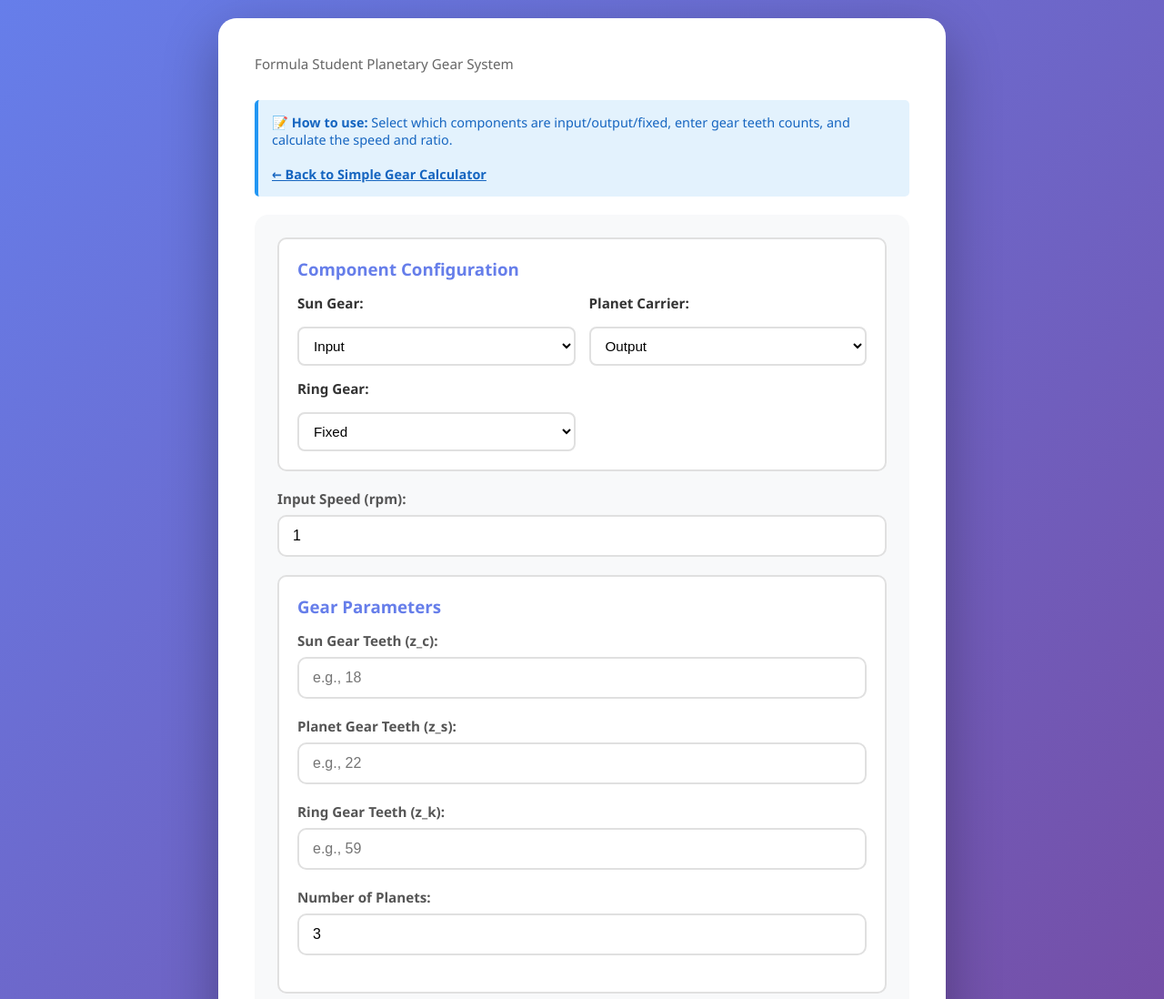
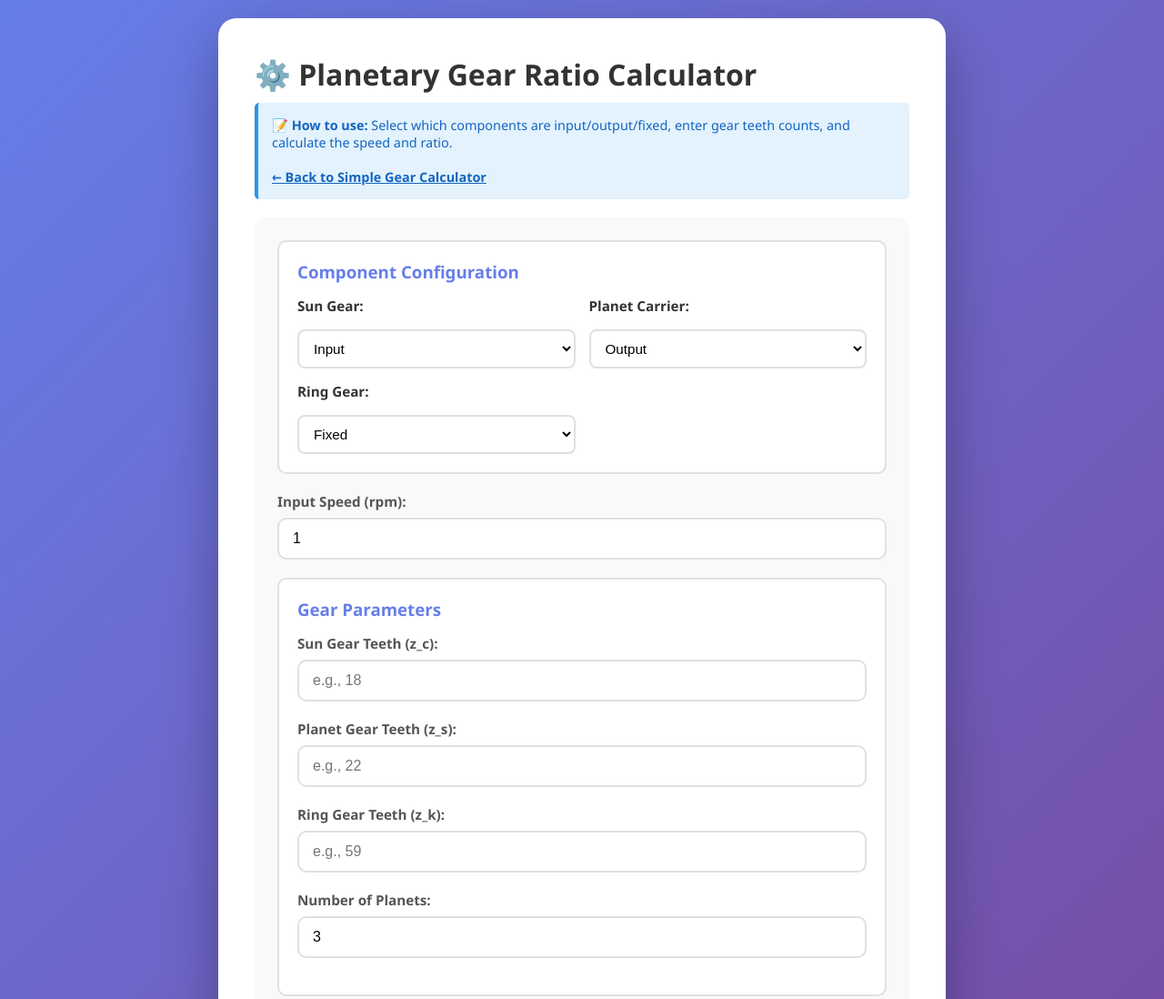
Before and after one commit to M1SHANIA/FS_Gear-calculator, a website: page public/planetary.html in a window 1280 px wide. Shown: the top 1098 px of the page at 91% size. Drawn offline with Linux system fonts and the light colour scheme.

Commit message:
added favicons

```diff
--- a/public/planetary.html
+++ b/public/planetary.html
@@ -6,11 +6,11 @@
     <title>Planetary Gear Calculator</title>
     <link href="../src/css/style.css" rel="stylesheet" />
     <script src="../src/js/planetary.js" defer></script>
+    <link rel="icon" type="image/x-icon" href="public/gear.png" />
   </head>
   <body>
     <div class="container">
-      <p class="subtitle">Formula Student Planetary Gear System</p>
-
+      <h1>⚙️ Planetary Gear Ratio Calculator</h1>
       <div class="info-box">
         <strong>📝 How to use:</strong> Select which components are
         input/output/fixed, enter gear teeth counts, and calculate the speed and
```
Also changed, not shown: index.html (+1 -0 lines), public/gear.png (added).
